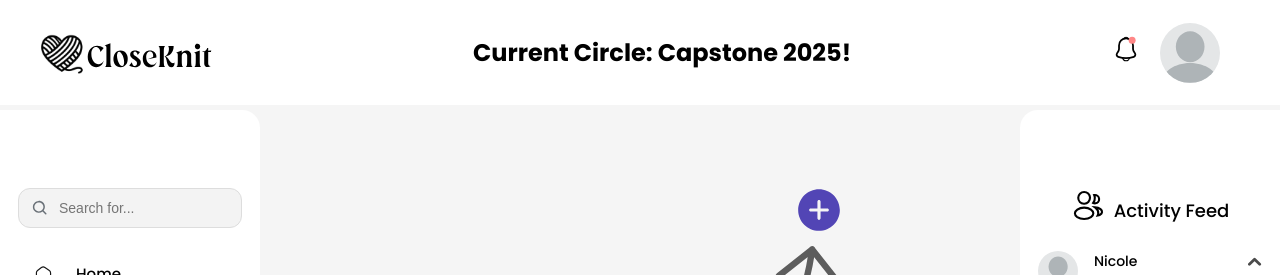
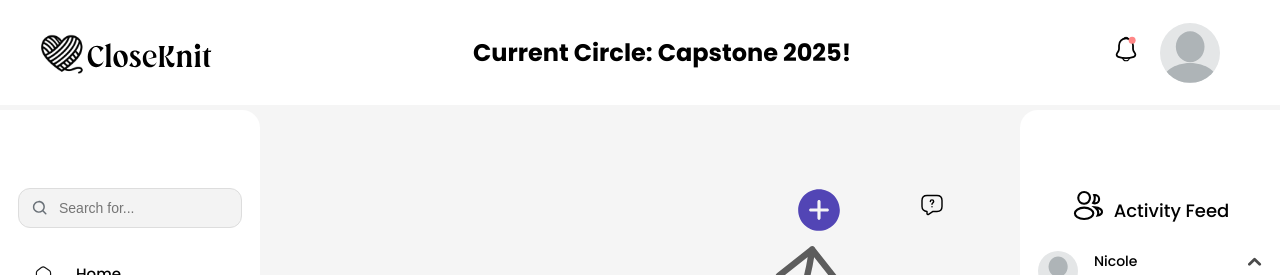
Before and after one commit to nicoleesposito/CloseKnit, a React (Vite) app: page /memoryboard in a window 1280 px wide. Shown: the top 275 px of the page. Built offline with nearby package versions, Linux system fonts and the light colour scheme.

Commit message:
CSS styling adjustments

```diff
--- a/src/components/HelpButton/HelpButton.css
+++ b/src/components/HelpButton/HelpButton.css
@@ -125,3 +125,15 @@
   font-weight: bold;
   margin-right: 8px;
 }
+
+.memoryboard-panel-relative {
+  position: relative;
+  overflow: visible;
+}
+
+.memoryboard-help-button-container {
+  position: absolute;
+  top: 40px;
+  right: 0;
+  z-index: 9999;
+}
--- a/src/pages/MemoryBoard/MemoryBoard.jsx
+++ b/src/pages/MemoryBoard/MemoryBoard.jsx
@@ -3,6 +3,7 @@ import { useState } from "react";
 import Header from "../../components/Header/Header"
 import Navbar from '../../components/Navbar/Navbar';
 import ActivityFeed from '../../components/Activity Feed/ActivityFeed';
+import HelpButton from '../../components/HelpButton/HelpButton';
 
 /*
 References:
@@ -946,6 +947,10 @@ function MemoryBoard(props) {
             return (
                 <main className='manage-main'>
                     <div className="memoryboard-panel memoryboard-panel-relative">
+                        <div className="memoryboard-help-button-container">
+                            <HelpButton page="memoryBoard" />
+                        </div>
+
                         <div className="memoryboard-list-top-row">
                             <button className="memoryboard-new-button" onClick={newMemoryClick} type="button">
                                 <span className="memoryboard-new-icon">
@@ -953,6 +958,7 @@ function MemoryBoard(props) {
                                 </span>
                             </button>
                         </div>
+
                         <img className="memoryboard-gray-arrow" src="/images/ui/gray-arrow.svg" alt="" />
                         <div className="memoryboard-empty-state">
                             <p className="memoryboard-empty-title">No memories yet.</p>
--- a/src/pages/Settings/Settings.css
+++ b/src/pages/Settings/Settings.css
@@ -28,7 +28,7 @@
 }
 
 .logout-btn {
-    background: linear-gradient(135deg, #6366F1 0%, #8B5CF6 100%);
+  background: #5245B5;
   color: white;
   border: none;
   padding: 12px 32px;
@@ -84,6 +84,7 @@
   border-radius: 16px;
   padding: 0;
 }
+
 .settings-section {
   padding: 32px 40px;
   border-bottom: 1px solid #E5E7EB;
@@ -127,11 +128,12 @@
   margin: 0 0 8px 0;
   color: #111827;
 }
+
 /* ================= END UNIQUE H2 STYLES ================= */
 
 .edit-btn,
 .update-password-btn {
-    background: linear-gradient(135deg, #6366F1 0%, #8B5CF6 100%);
+  background: #5245B5;
   color: white;
   border: none;
   padding: 10px 24px;
@@ -268,6 +270,7 @@
   border-color: #6366F1;
   box-shadow: 0 0 0 3px rgba(99, 102, 241, 0.1);
 }
+
 .notification-section {
   padding: 32px 40px;
   border-bottom: 1px solid #E5E7EB;
@@ -362,15 +365,15 @@
   box-shadow: 0 2px 4px rgba(0, 0, 0, 0.1);
 }
 
-.toggle-switch input:checked + .toggle-slider {
-  background: linear-gradient(135deg, #6366F1 0%, #8B5CF6 100%);
+.toggle-switch input:checked+.toggle-slider {
+  background: #5245B5;
 }
 
-.toggle-switch input:checked + .toggle-slider:before {
+.toggle-switch input:checked+.toggle-slider:before {
   transform: translateX(22px);
 }
 
-.toggle-switch input:focus + .toggle-slider {
+.toggle-switch input:focus+.toggle-slider {
   box-shadow: 0 0 0 3px rgba(99, 102, 241, 0.1);
 }
 
@@ -459,6 +462,7 @@
 .privacy-item li:last-child {
   margin-bottom: 0;
 }
+
 .accessibility-header {
   margin-bottom: 24px;
 }
@@ -620,6 +624,7 @@
     flex-direction: column;
   }
 }
+
 /* =====================================================
  DARK MODE – APP WIDE
    ===================================================== */
@@ -662,6 +667,7 @@
 .dark-mode .settings-main {
   background-color: #1a1a1a;
 }
+
 /* ================= SETTINGS ================= */
 
 .dark-mode .settings-container {
```
Lines whose indentation alone changed are shown as unchanged.
